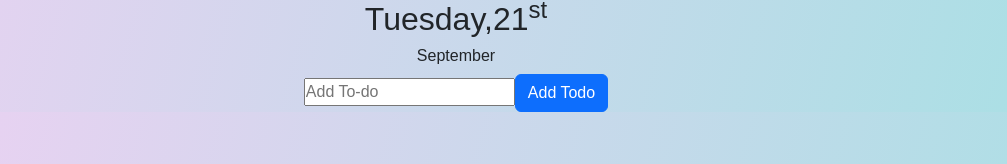
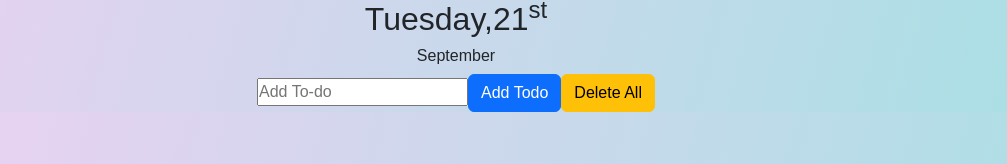
Before and after one commit to Laiba-Awan/To-Do-app-React, a React (Create React App) app in the folder todo-app/: page / in a window 1280 px wide. Shown: the part 308-472 px from the top of the page, without its empty margins (184-1191 px from the left). Built offline with nearby package versions, Linux system fonts and the light colour scheme.

Commit message:
Update Input.js

```diff
--- a/todo-app/src/components/Input.js
+++ b/todo-app/src/components/Input.js
@@ -5,8 +5,10 @@ function Input() {
   const [Input, setInput] = useState("");
   const [toEdit, setToEdit] = useState(false);
   const [editIndex, setEditIndex] = useState(-1);
+  const [dltAll, SetDltAll] = useState([...todos]);
 
-  const handleClick = (e) => {
+
+  const handleClick = () => {
     if (toEdit) {
       const allTodos = [...todos];
       allTodos[editIndex] = { todo: Input, completed: false };
@@ -21,7 +23,6 @@ function Input() {
   };
 
   const handleDlt = (index) => {
-    console.log("index", index);
     const allTodos = [...todos];
     allTodos.splice(index, 1);
     console.log("allTodos", allTodos);
@@ -33,7 +34,6 @@ function Input() {
   const handleEdit = (index) => {
     const { todo } = todos[index];
     setToEdit(true);
-    console.log("value", todo);
     setInput(todo);
     setEditIndex(index);
   };
@@ -45,6 +45,9 @@ function Input() {
     console.log("markTodos", markTodos);
     setTodos(markTodos);
   };
+  const handleDltAll = () => {
+    SetDltAll([]);
+};
 
   return (
     <form className="form">
@@ -64,16 +67,22 @@ function Input() {
       <button type="button" onClick={handleClick} className="btn btn-primary">
         {toEdit ? "Save" : "Add Todo"}
       </button>
+      <button type="button" onClick={handleDltAll} className="btn btn-warning">
+        Delete All
+      </button>
+
       {todos.map((curValue, i) => (
         <>
-          <p className={curValue.completed ? "markdone" : "none"} key={i}>{curValue.todo}</p>
+          <p className={curValue.completed ? "markdone" : "none"} key={i}>
+            {curValue.todo}
+          </p>
           <button onClick={() => handleDlt(i)} type="button">
             Remove
           </button>
           <button onClick={() => handleEdit(i)} type="button">
             Edit
           </button>
-          <button type="button" onClick = {() => handleCompleted(i)}>
+          <button type="button" onClick={() => handleCompleted(i)}>
             Completed
           </button>
         </>
```
